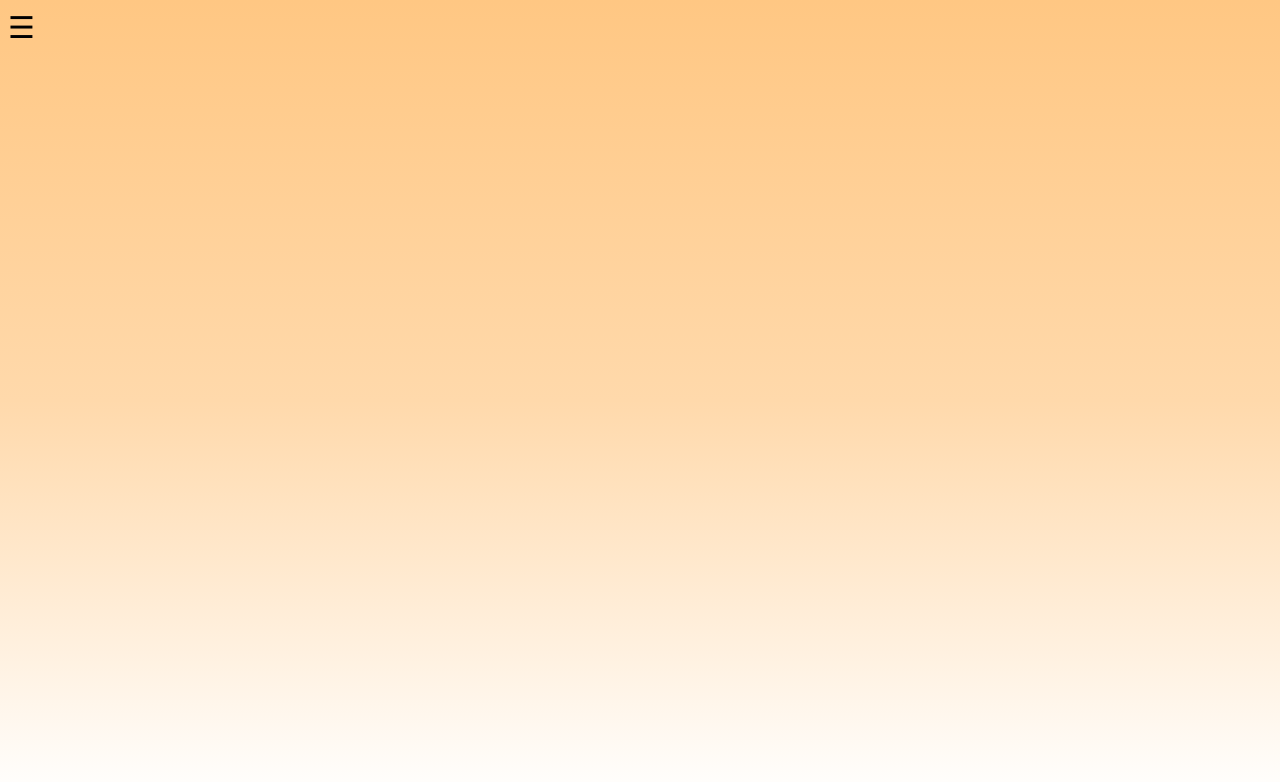
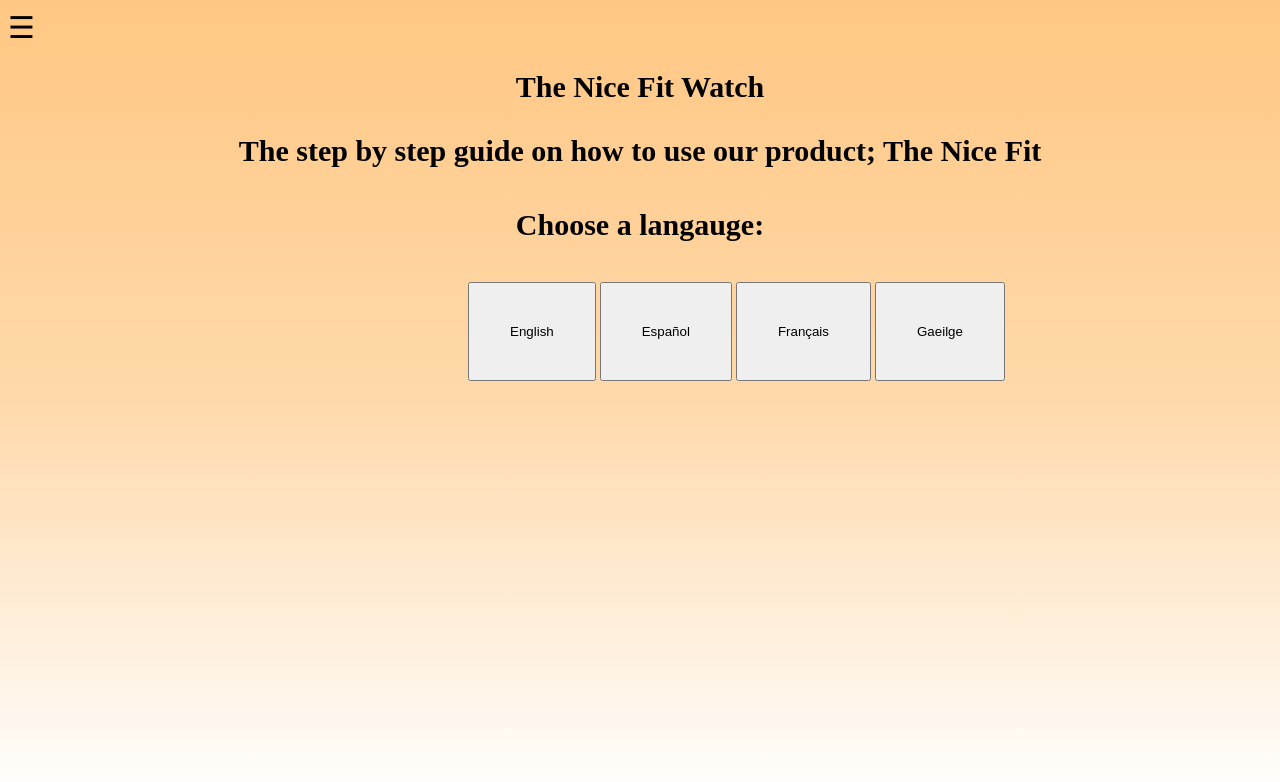
Before and after one commit to Kyle-Peck/Unit_3_Group_Project, a plain HTML site: page htu.html in a window 1280 px wide. Drawn offline with Linux system fonts and the light colour scheme.

Commit message:
Added descriptions and fixed pages

```diff
--- a/htu.css
+++ /dev/null
@@ -1,3 +0,0 @@
-html{
-    background-color: aqua;
-}
--- a/htu.html
+++ b/htu.html
@@ -7,7 +7,8 @@
     <link href="reset.css" rel="stylesheet">
     <script src="script1.js" defer></script>
     <link href="styles1.css" rel="stylesheet">
-    <link href="htu.css" rel="stylesheet">
+    <link id="theme_css" href="htu1.css" rel="stylesheet">
+
 
 </head>
 <body>
@@ -27,5 +28,12 @@
 
         </section>
     </header>
+    <h2>The Nice Fit Watch</h2>
+    <h3>The step by step guide on how to use our product; The Nice Fit</h3>
+    <h4>Choose a langauge:</h4>
+    <button type="button" name="submit" id="eng" onclick="english()">English</button>
+    <button type="button" name="submit" id="spa" onclick="spanish()">Español</button>
+    <button type="button" name="submit" id="fre" onclick="french()">Français</button>
+    <button type="button" name="submit" id="ire" onclick="irish()">Gaeilge</button>
 </body>
 </html>
--- /dev/null
+++ b/htu1.css
@@ -0,0 +1,16 @@
+html{
+    background-color: burlywood;
+}
+h1,h2,h3,h4{
+    text-align: center;
+    font-size: 30px;
+}
+button:hover{
+    color: white;
+    background-color: blue;
+}
+button{
+text-align: center;
+transform: translateX(460px);
+padding: 40px;
+}
```
Also changed, not shown: htu_script.js (added, +23 -0 lines), index.html (+3 -1 lines), 1 other file.
